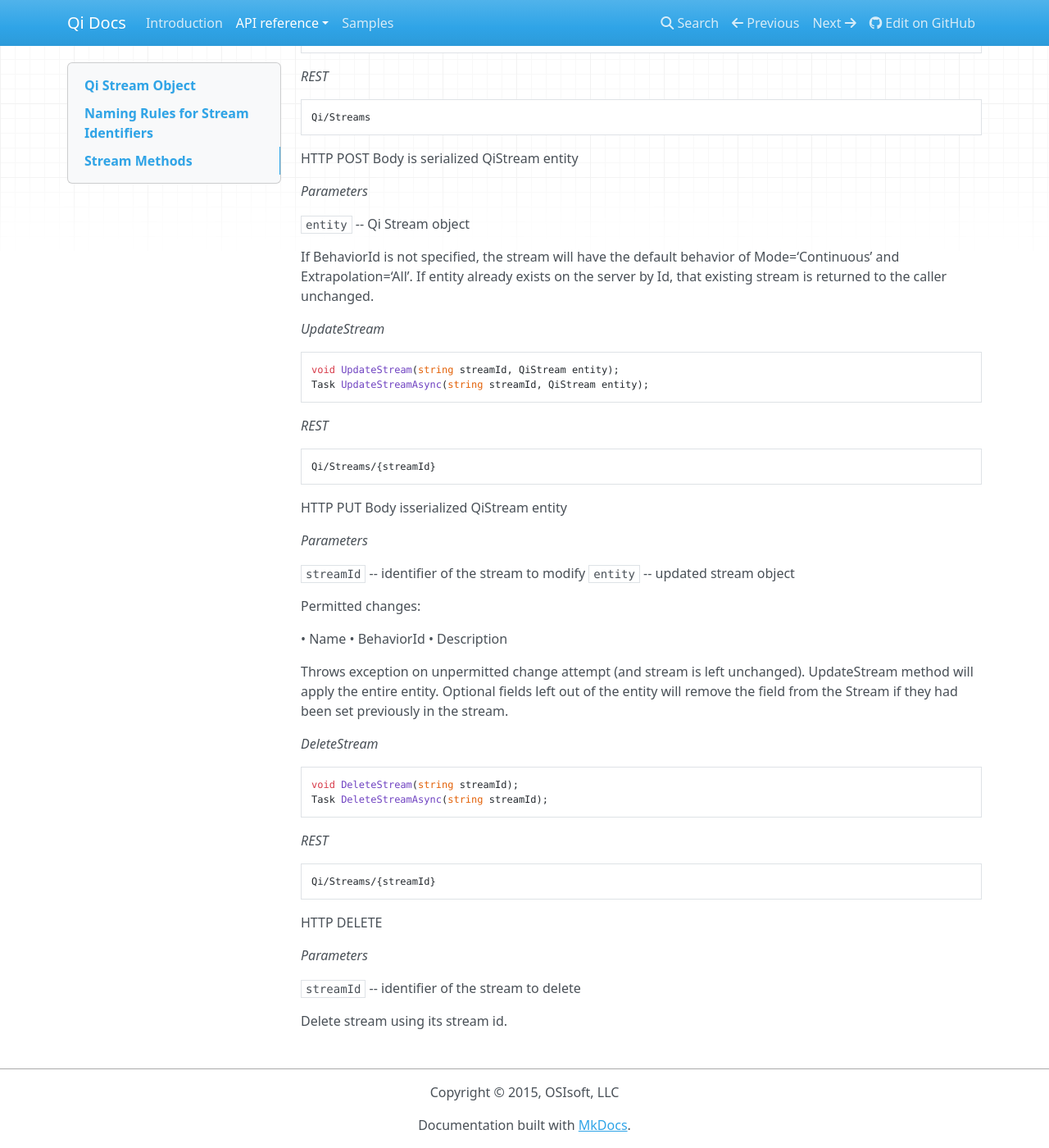
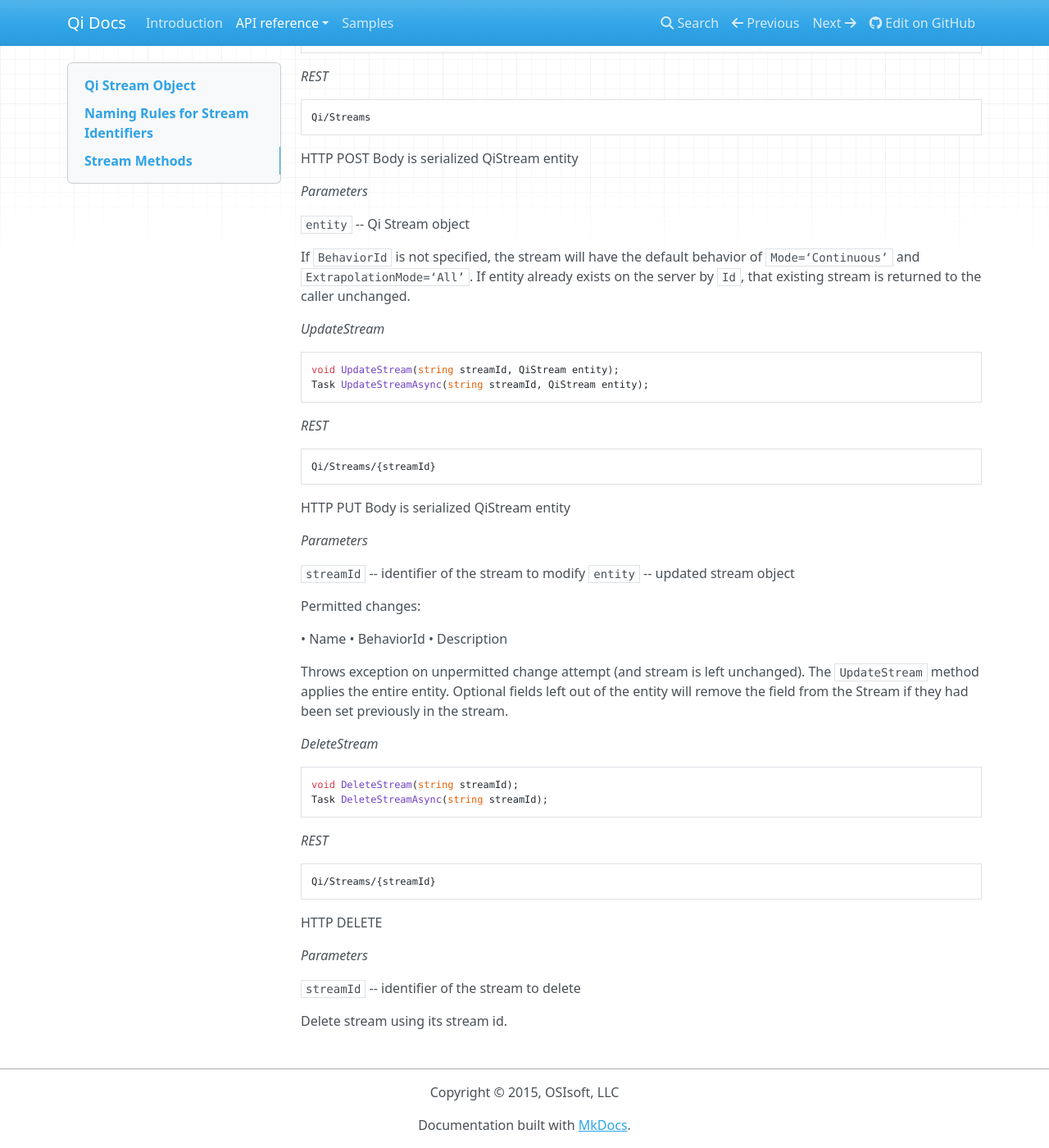
Before and after one commit to ssuryanarayanan/Qi-Docs, an MkDocs documentation site: the page built from docs/QiStreams.md, in a window 1280 px wide and 1400 px high, scrolled down 1276 px. Shown: the whole window at 82% size. Built offline with MkDocs 1.6.1, drawn with Linux system fonts in a browser that asks for light colours; nearby versions of some CDN libraries; old or Windows-style settings are respelled for this version of MkDocs; some of the changed text lies outside the part shown.

Commit message:
Formatting and technical changes

````diff
--- a/docs/QiStreams.md
+++ b/docs/QiStreams.md
@@ -11,8 +11,8 @@ Streams are the fundamental unit of storage in the Qi Service.  Each stream repr
 ```
 
 A Qi Stream object must include:
-•	an ‘Id’ field (unique)
-•	a ‘TypeId’ field with the Id of an existing Type.
+- an ‘Id’ field (unique)
+- a ‘TypeId’ field with the Id of an existing Type.
 
 ## Naming Rules for Stream Identifiers
 1.	Case sensitive
@@ -71,7 +71,7 @@ Body is serialized QiStream entity
 
 `entity` -- Qi Stream object
 
-If BehaviorId is not specified, the stream will have the default behavior of Mode=‘Continuous’ and Extrapolation=‘All’. If entity already exists on the server by Id, that existing stream is returned to the caller unchanged.
+If `BehaviorId` is not specified, the stream will have the default behavior of `Mode=‘Continuous’` and `ExtrapolationMode=‘All’`. If entity already exists on the server by `Id`, that existing stream is returned to the caller unchanged.
 
 *UpdateStream*
 ```
@@ -85,7 +85,7 @@ Qi/Streams/{streamId}
 ```
 
 HTTP PUT
-Body isserialized QiStream entity
+Body is serialized QiStream entity
 
 *Parameters*
 
@@ -99,7 +99,7 @@ Permitted changes:
 •	Description
 
 Throws exception on unpermitted change attempt (and stream is left unchanged).
-UpdateStream method will apply the entire entity. Optional fields left out of the entity will remove the field from the Stream if they had been set previously in the stream.
+The `UpdateStream` method applies the entire entity. Optional fields left out of the entity will remove the field from the Stream if they had been set previously in the stream.
 
 *DeleteStream*
 ```
````
